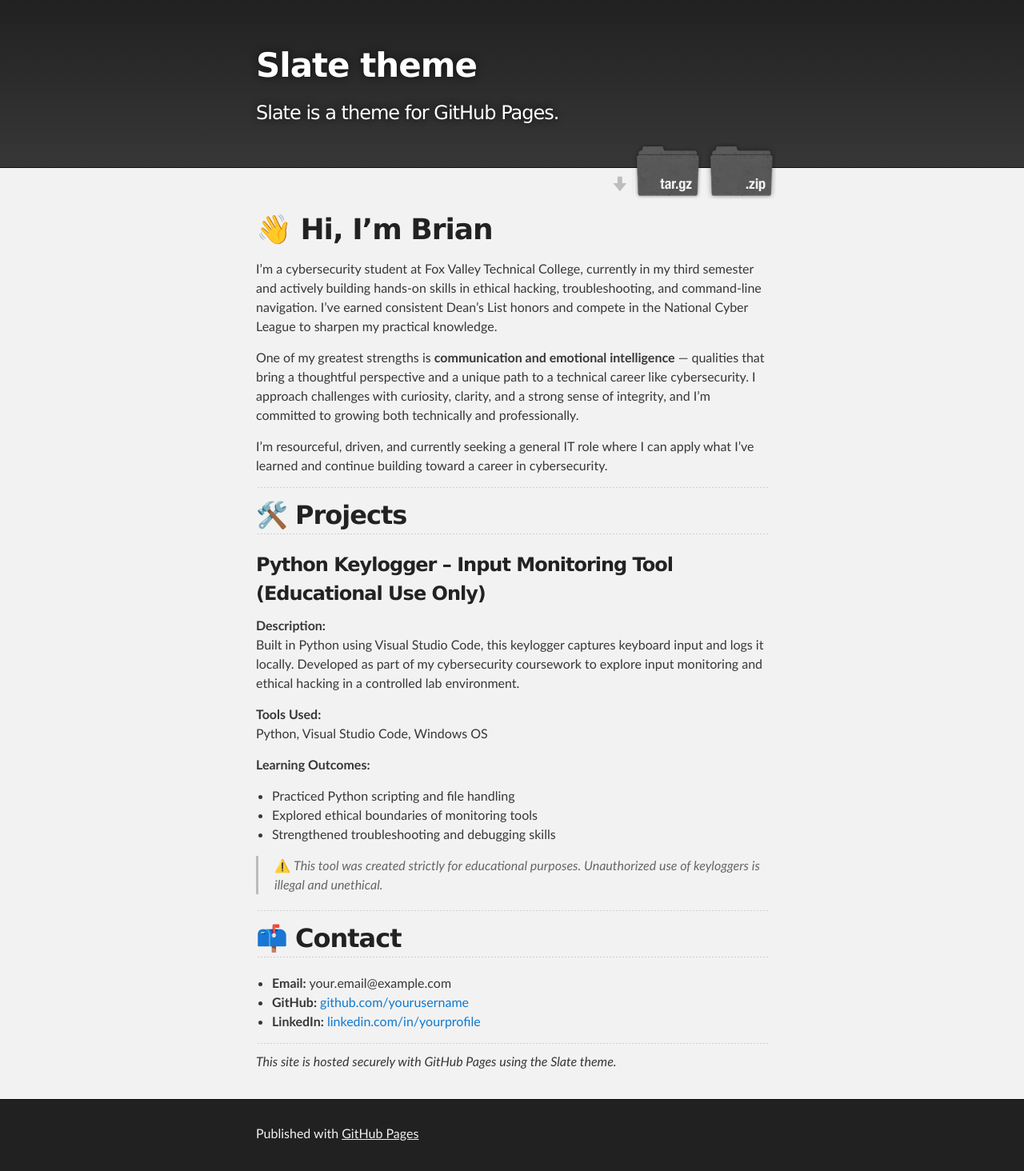
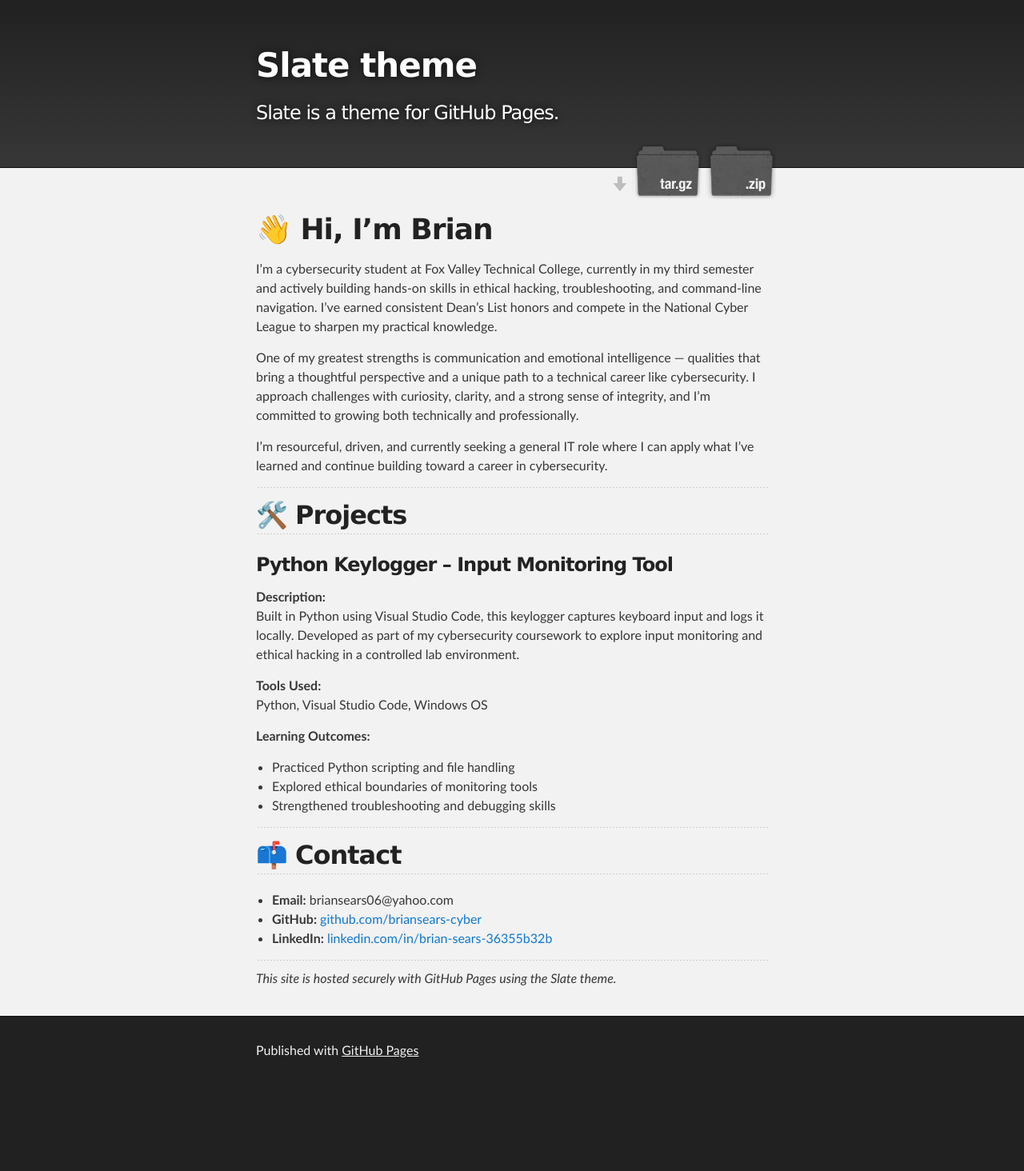
Before and after one commit to briansears-cyber/briansears-cyber.github.io, a Jekyll site: the page built from index.md, in a window 1280 px wide. Shown: the whole page at 80% size. Built offline with Jekyll 4.4.1, drawn with Linux system fonts in a browser that asks for light colours; after the commit the page ends 1360 px from its top, so only the background shows below that.

Commit message:
Update index.md

```diff
--- a/index.md
+++ b/index.md
@@ -6,7 +6,7 @@ title: Brian's Cybersecurity Portfolio
 
 I'm a cybersecurity student at Fox Valley Technical College, currently in my third semester and actively building hands-on skills in ethical hacking, troubleshooting, and command-line navigation. I've earned consistent Dean’s List honors and compete in the National Cyber League to sharpen my practical knowledge.
 
-One of my greatest strengths is **communication and emotional intelligence** — qualities that bring a thoughtful perspective and a unique path to a technical career like cybersecurity. I approach challenges with curiosity, clarity, and a strong sense of integrity, and I’m committed to growing both technically and professionally.
+One of my greatest strengths is communication and emotional intelligence — qualities that bring a thoughtful perspective and a unique path to a technical career like cybersecurity. I approach challenges with curiosity, clarity, and a strong sense of integrity, and I’m committed to growing both technically and professionally.
 
 I'm resourceful, driven, and currently seeking a general IT role where I can apply what I’ve learned and continue building toward a career in cybersecurity.
 
@@ -14,7 +14,7 @@ I'm resourceful, driven, and currently seeking a general IT role where I can app
 
 ## 🛠️ Projects
 
-### Python Keylogger – Input Monitoring Tool (Educational Use Only)
+### Python Keylogger – Input Monitoring Tool
 
 **Description:**
 Built in Python using Visual Studio Code, this keylogger captures keyboard input and logs it locally. Developed as part of my cybersecurity coursework to explore input monitoring and ethical hacking in a controlled lab environment.
@@ -27,15 +27,14 @@ Python, Visual Studio Code, Windows OS
 - Explored ethical boundaries of monitoring tools
 - Strengthened troubleshooting and debugging skills
 
-> ⚠️ *This tool was created strictly for educational purposes. Unauthorized use of keyloggers is illegal and unethical.*
 
 ---
 
 ## 📫 Contact
 
-- **Email:** your.email@example.com
-- **GitHub:** [github.com/yourusername](https://github.com/yourusername)
-- **LinkedIn:** [linkedin.com/in/yourprofile](https://linkedin.com/in/yourprofile)
+- **Email:** briansears06@yahoo.com
+- **GitHub:** [github.com/briansears-cyber](https://github.com/briansears-cyber)
+- **LinkedIn:** [linkedin.com/in/brian-sears-36355b32b](https://www.linkedin.com/in/brian-sears-36355b32b)
 
 ---
 
```
